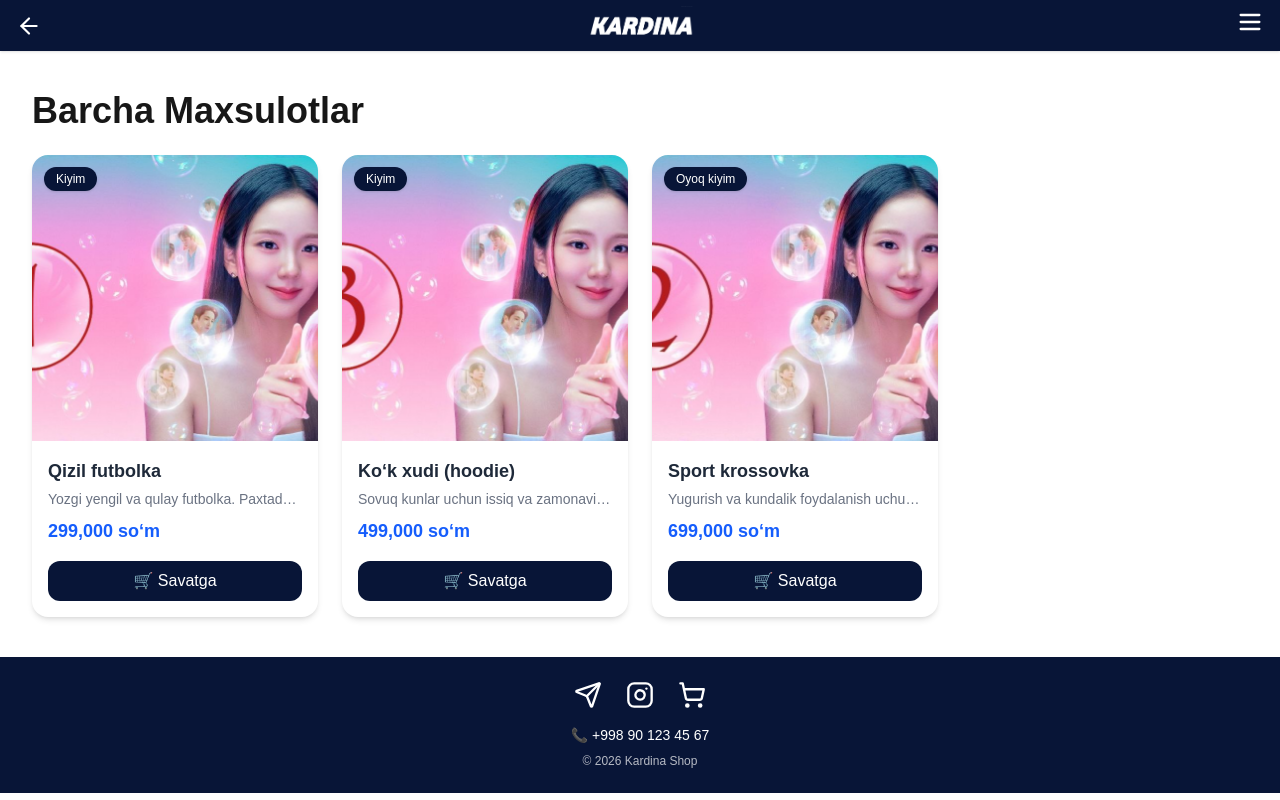
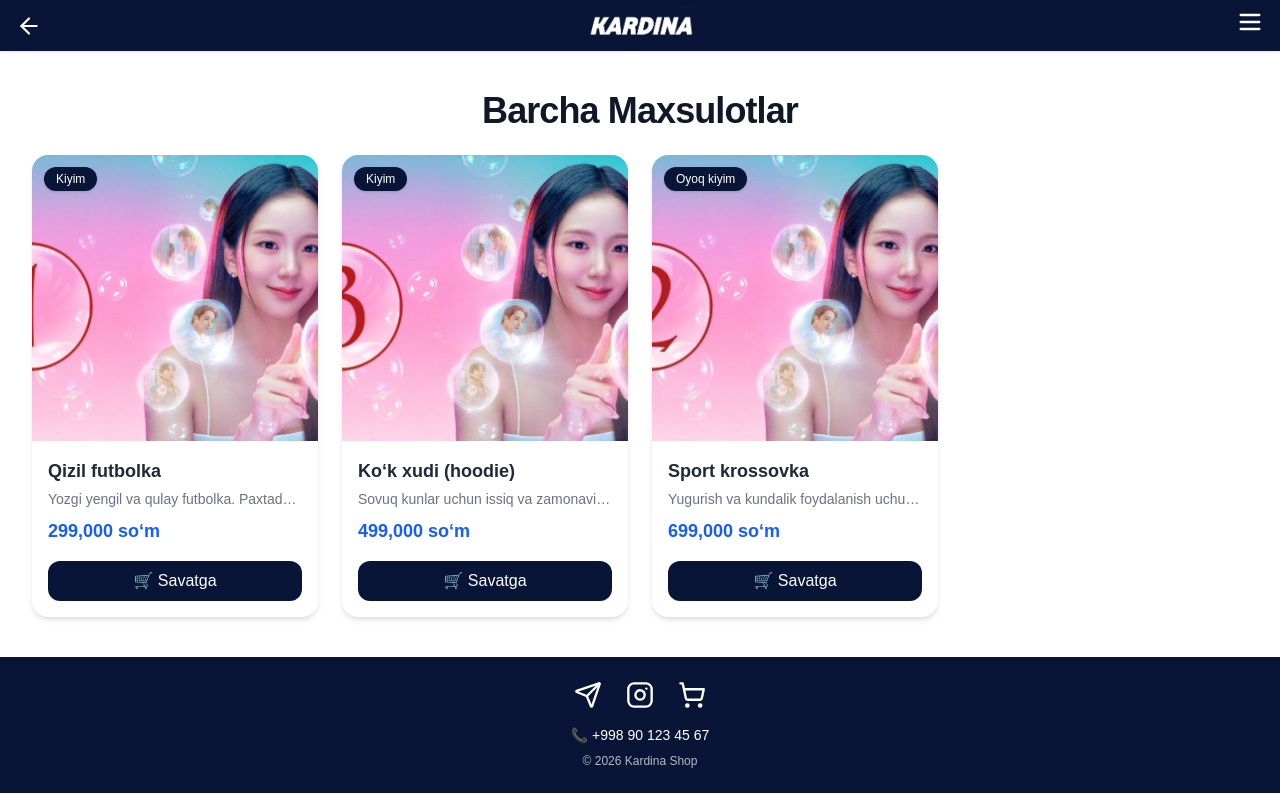
Before and after one commit to Asadbek669/kardina, a Next.js app: page /products in a window 1280 px wide. Built offline with nearby package versions, Linux system fonts and the light colour scheme.

Commit message:
Update heading style for product page

```diff
--- a/app/products/page.js
+++ b/app/products/page.js
@@ -8,7 +8,7 @@ export default function ProductsPage() {
     <div className="min-h-screen bg-white">
       <Header />
       <main className="max-w-7xl mx-auto py-10 px-4 sm:px-6 lg:px-8">
-        <h1 className="text-3xl sm:text-4xl font-bold mb-6">
+        <h1 className="text-3xl sm:text-4xl font-extrabold text-gray-900 tracking-tight mb-6 text-center">
           Barcha Maxsulotlar
         </h1>
 
```
